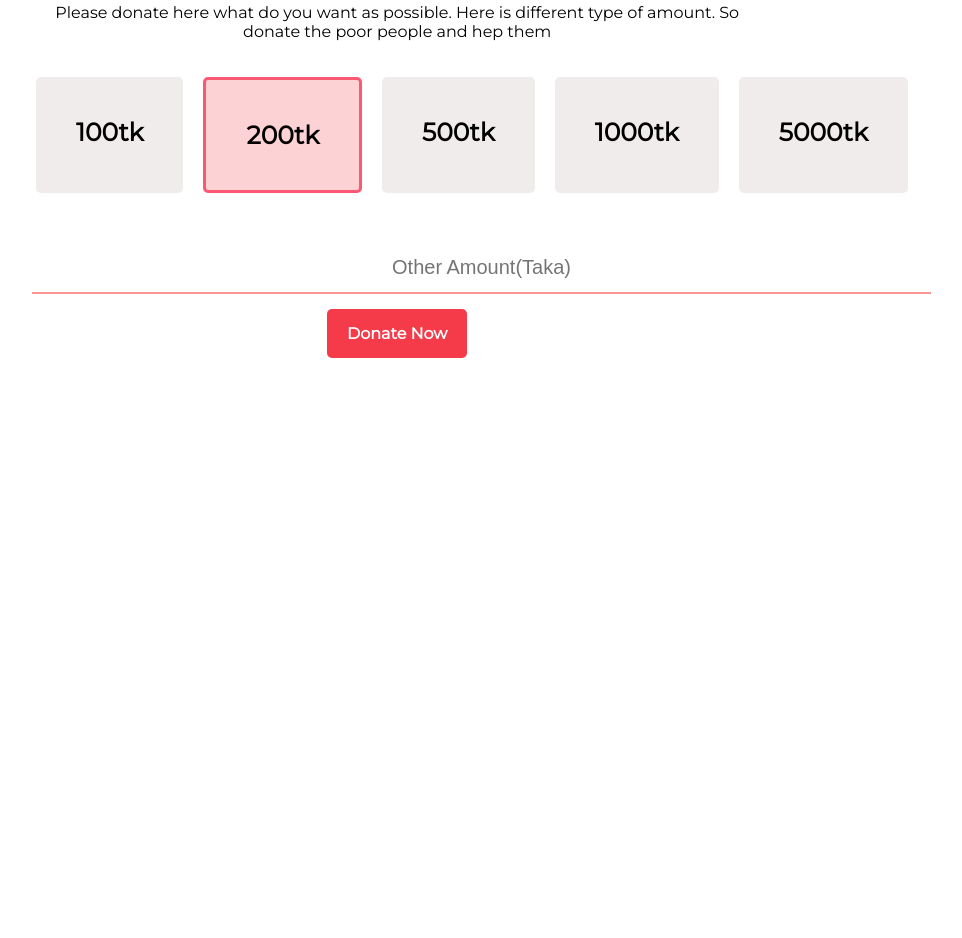
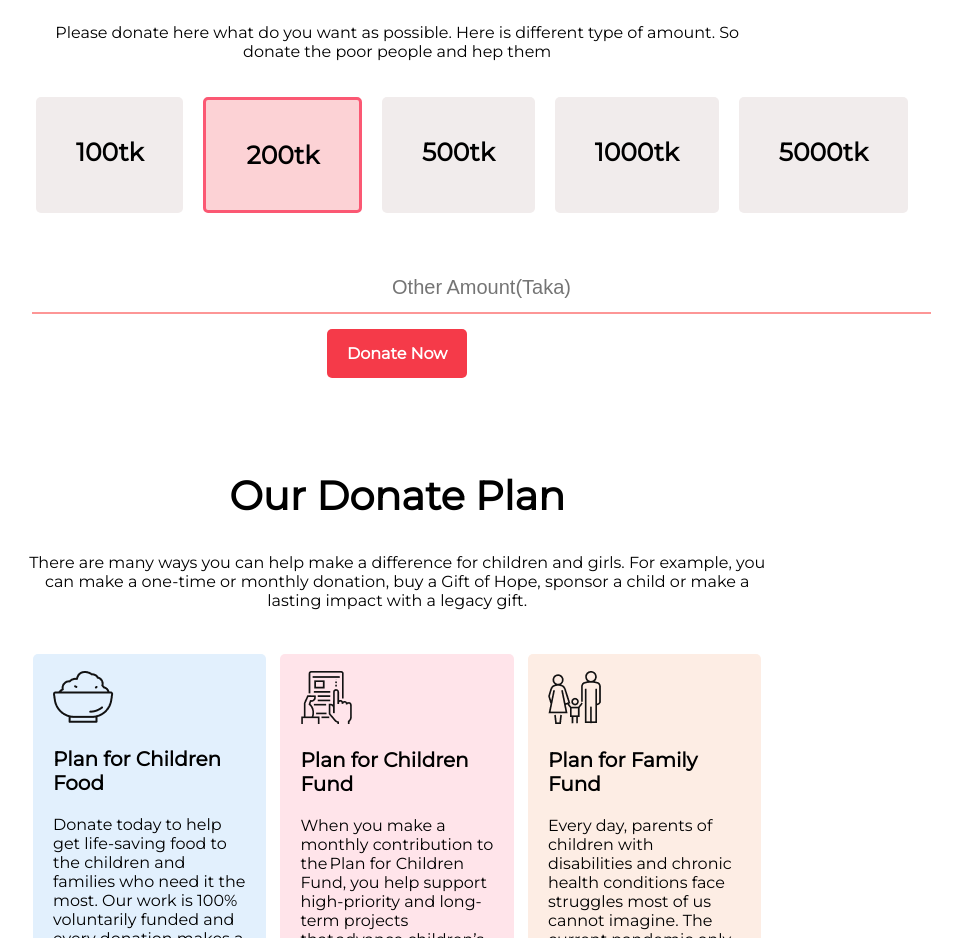
Before and after one commit to masudbhai05/donate-now, a plain HTML site: page index.html in a window 1280 px wide. Shown: the part 942-1880 px from the top of the page, without its empty margins (314-1276 px from the left). Before the commit the page ends 1300 px from the top, so only its background shows below. Drawn offline with Linux system fonts and the light colour scheme.

Commit message:
our donate plan is done

```diff
--- a/index.html
+++ b/index.html
@@ -48,6 +48,39 @@
             <a href="#" class="button"> Donate Now</a>
         </section>
         <!-- end donate today -->
+
+        <!-------------------------
+         Start Our Donate Plan
+        -------------------------->
+        <section class="Our-Donate-Plan">
+            <h1>Our Donate Plan</h1>
+            <p>There are many ways you can help make a difference for children and girls. For example, you can make a
+                one-time or monthly donation, buy a Gift of Hope, sponsor a child or make a lasting impact with a legacy
+                gift.</p>
+            <div class="donate-plan">
+                <div id="children-food">
+                    <img src="icons/food.png" alt="">
+                    <h3>Plan for Children Food</h3>
+                    <p>Donate today to help get life-saving food to the children and families who need it the most. Our
+                        work is 100% voluntarily funded and every donation makes a difference. It only takes a minute to
+                        donate, but the impact can last a lifetime. </p>
+                </div>
+                <div id="children-fund">
+                    <img src="icons/Frame-1.png" alt="">
+                    <h3>Plan for Children Fund</h3>
+                    <p>When you make a monthly contribution to the Plan for Children Fund, you help support
+                        high-priority and long-term projects that advance children’s rights and equality for girls. </p>
+                </div>
+                <div id="family-fund">
+                    <img src="icons/shelter.png" alt="">
+                    <h3>Plan for Family Fund</h3>
+                    <p>Every day, parents of children with disabilities and chronic health conditions face struggles
+                        most of us cannot imagine. The current pandemic only increases these challenges for our
+                        families. </p>
+                </div>
+            </div>
+        </section>
+        <!-- end Our Donate Plan -->
     </main>
 
     <!-------------------------
--- a/style.css
+++ b/style.css
@@ -47,11 +47,13 @@ body {
 /*---------------------
  End section here
  ---------------------*/
+
+/* start donate today  */
 .donate-today {
     width: 58%;
     height: 300px;
     padding-top: 130px;
-    margin: 0px 340px;
+    margin: 20px 340px;
     text-align: center;
 }
 
@@ -86,3 +88,42 @@ h1 {
     padding: 13px 317px;
     margin: 30px 6px;
 }
+
+/* end donate today */
+
+.Our-Donate-Plan {
+    width: 58%;
+    height: 300px;
+    padding-top: 130px;
+    margin: 100px 340px;
+    text-align: center;
+}
+
+.donate-plan {
+    display: flex;
+}
+
+.donate-plan div {
+    width: 400px;
+    text-align: left;
+    border-radius: 5px;
+    margin: 28px 7px;
+    padding: 17px 20px;
+}
+
+h3 {
+    font-size: 20px;
+    font-weight: 700;
+}
+
+#children-food {
+    background-color: #e2f0fd;
+}
+
+#children-fund {
+    background-color: #ffe4ea;
+}
+
+#family-fund {
+    background-color: #fdede4;
+}
```
